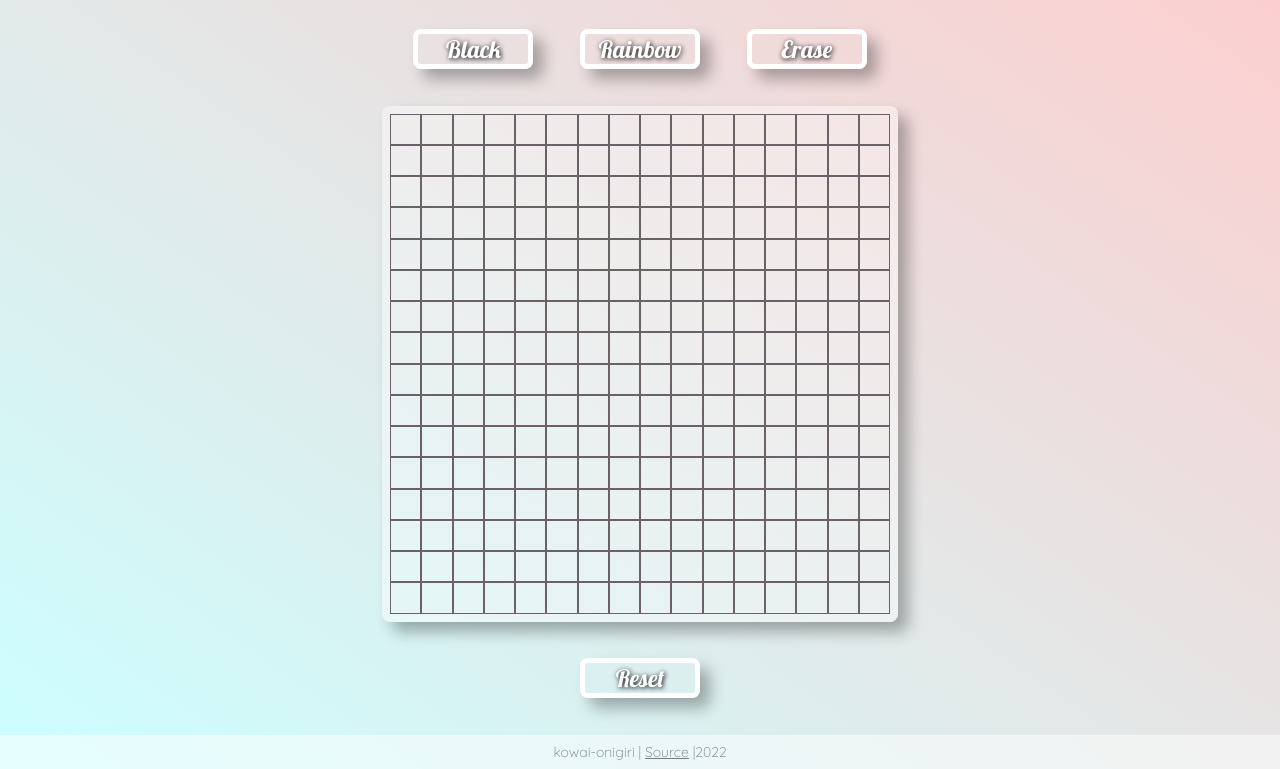
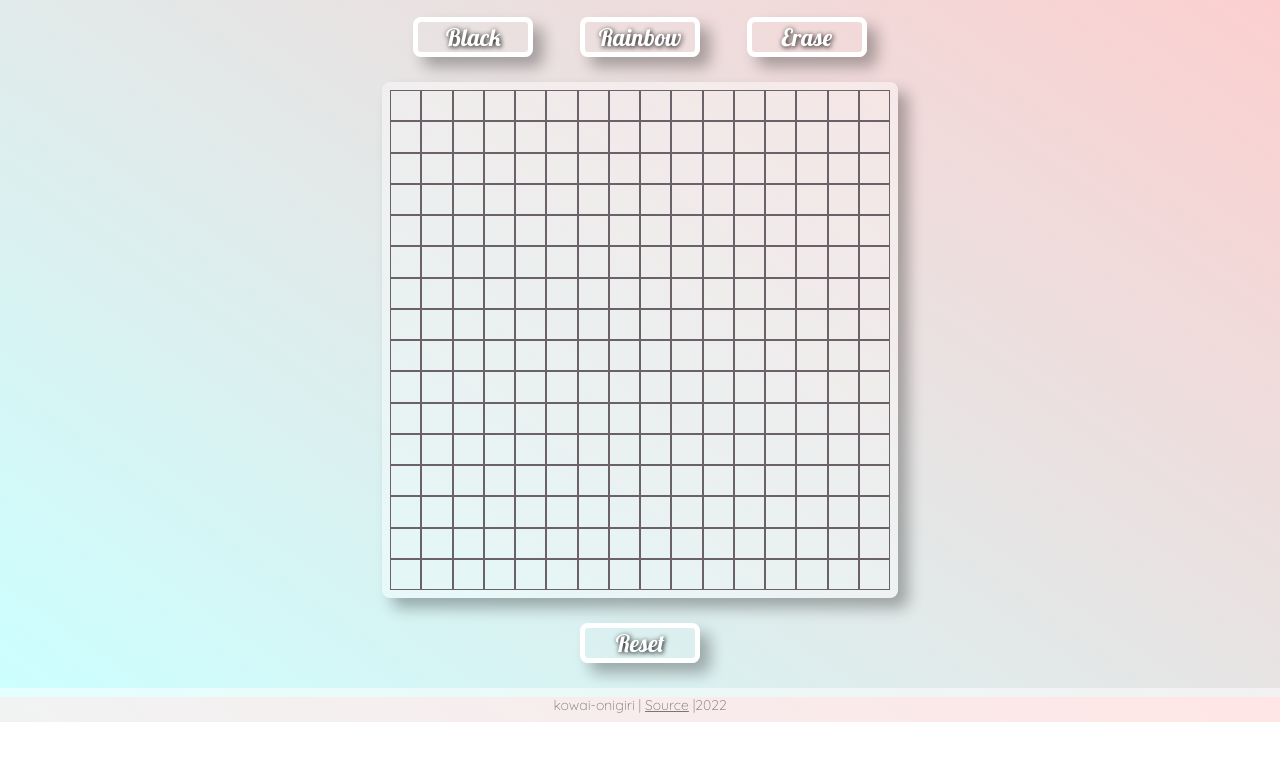
Before and after one commit to kowai-onigiri/Etch-a-sketch, a plain HTML site: page index.html in a window 1280 px wide. Shown: the part 103-872 px from the top of the page. After the commit the page ends 825 px from the top, so only its background shows below. Drawn offline with Linux system fonts and the light colour scheme.

Commit message:
edit height

```diff
--- a/style.css
+++ b/style.css
@@ -16,7 +16,7 @@ body {
     flex-direction: column;
     align-items: center;
     justify-content: space-between;
-    height: 109vh;
+    height: 100vh;
 }
 
 .header {
```
